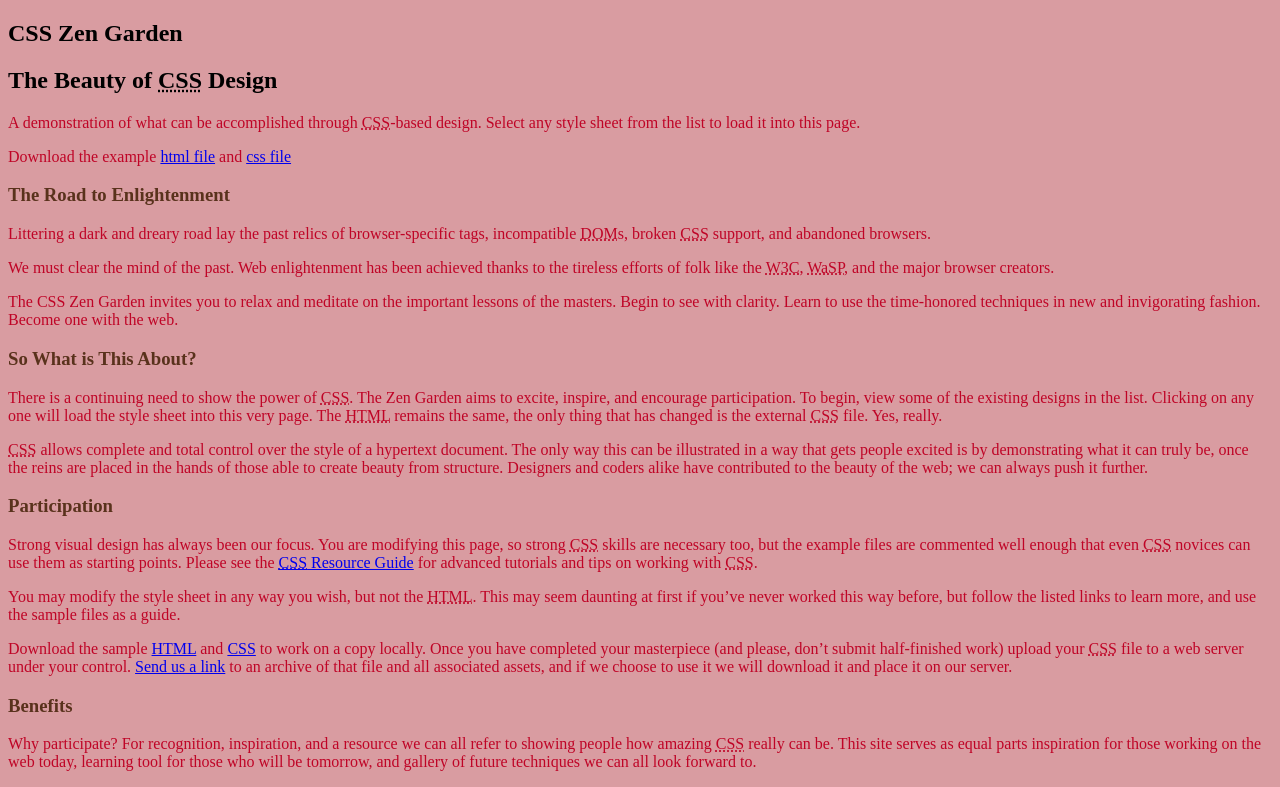
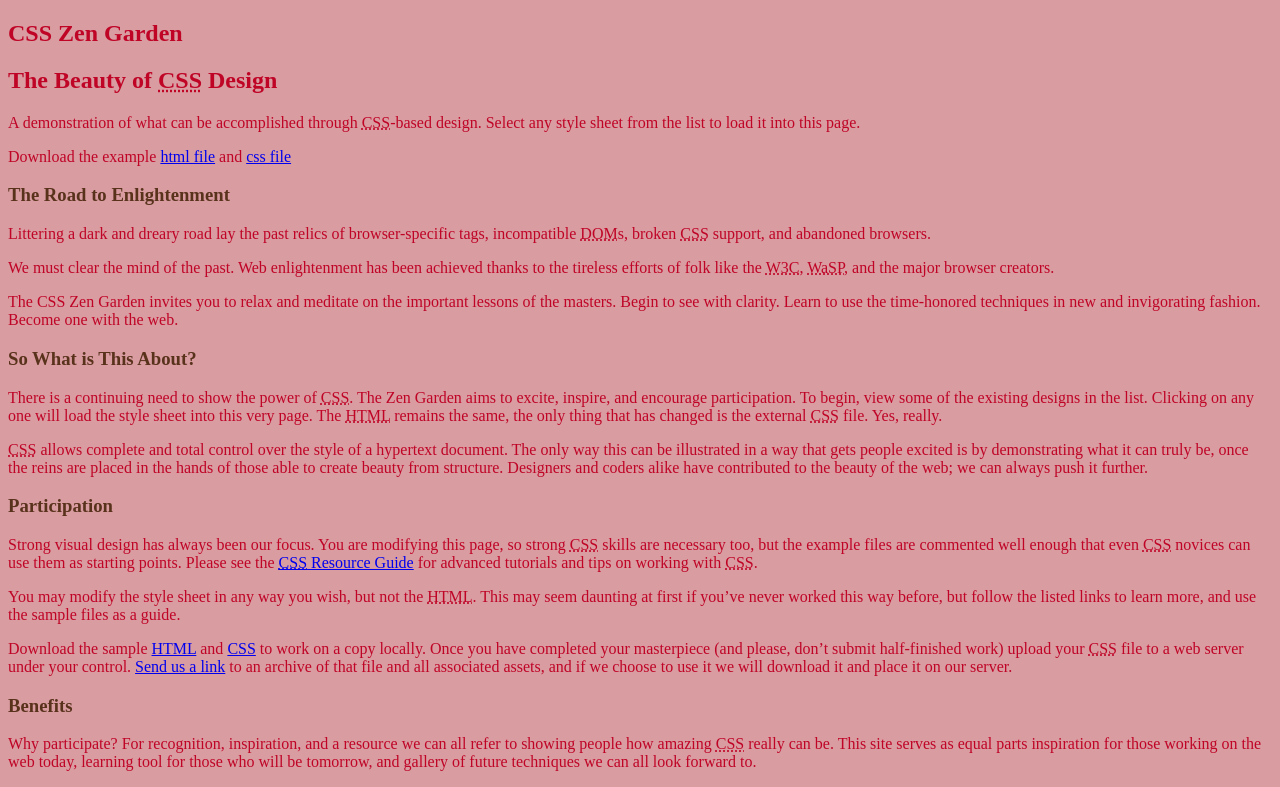
Before and after one commit to saulo-oliveira/desenvolve-introducao-web, a plain HTML site: page zen garden/index.html in a window 1280 px wide. Shown: the top 787 px of the page. Drawn offline with Linux system fonts and the light colour scheme.

Commit message:
Update style.css

```diff
--- a/zen garden/style.css
+++ b/zen garden/style.css
@@ -1,11 +1,11 @@
-body {
-    background-color: #D99CA1 ;
 
-}
-p{
-    color: #BF0426;
-}
 
 h3 {
     color: #59321C;
 }
+
+html{
+    background: #D99CA1 ;
+    color: #BF0426
+
+}
```
